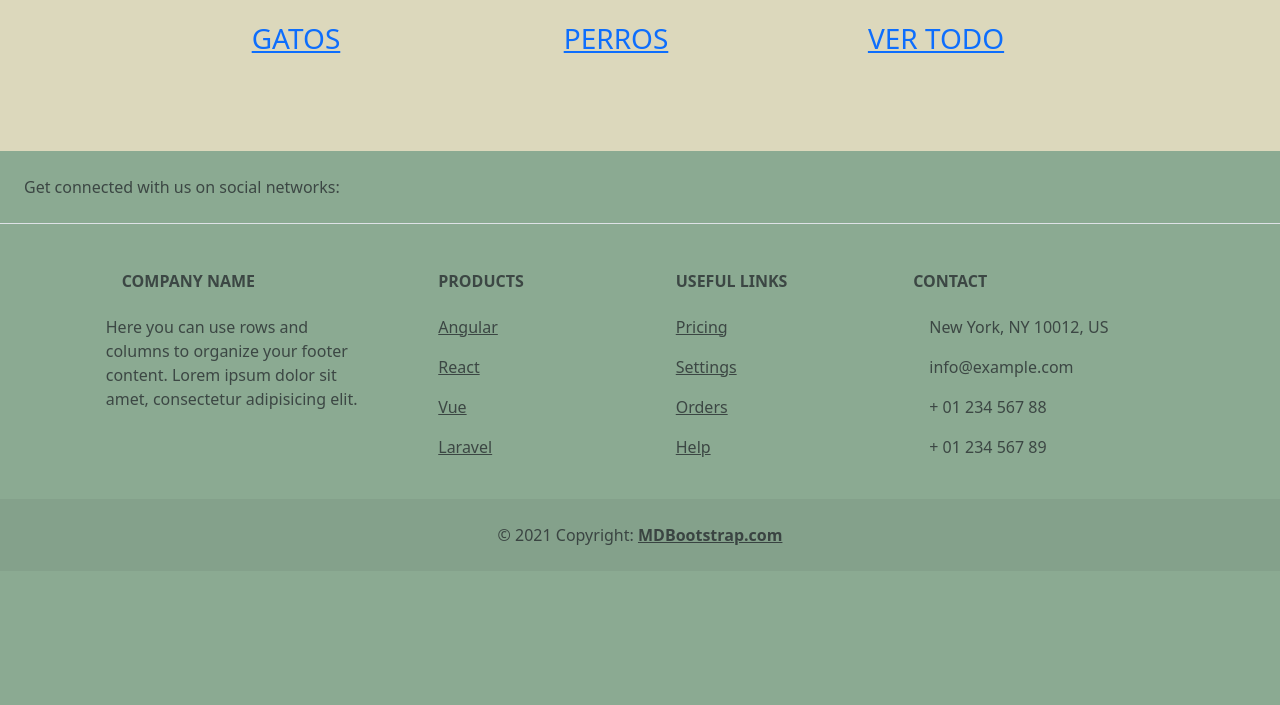
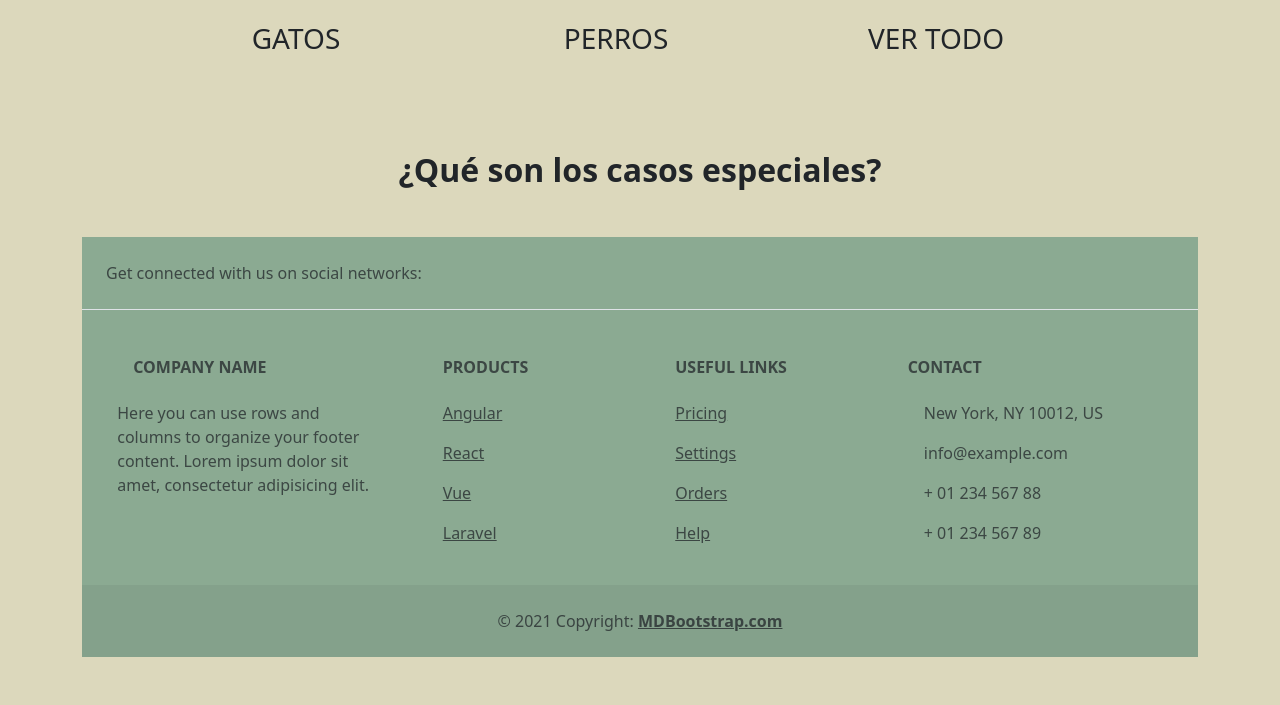
Before and after one commit to jbmc99/animalianza, a PHP site: page /adopciones.html in a window 1280 px wide. Shown: the part 387-1092 px from the top of the page. Before the commit the page ends 932 px from the top, so only its background shows below. Run offline with PHP 8.4, Linux system fonts and the light colour scheme.

Commit message:
kjdalksdj

```diff
--- a/frontend/usuario/adopciones.html
+++ b/frontend/usuario/adopciones.html
@@ -46,7 +46,7 @@
       <div class="card mr-3 mb-3 me-5 bg-transparent border-0" id="card1">
           <img src="../images/categoriagato.jpg" class="card-img-top img-fluid" alt="...">
           <div class="card-body">
-              <a href="pagina_de_gatos.html" class="btn btn-link">
+              <a href="pagina_de_gatos.html" class="btn btn-link text-dark text-decoration-none">
                   <h3>GATOS</h3>
               </a>
           </div>
@@ -55,7 +55,7 @@
       <div class="card mr-3 mb-3 me-5 bg-transparent border-0" id="card2">
           <img src="../images/categoriaperro.jpg" class="card-img-top img-fluid" alt="...">
           <div class="card-body">
-              <a href="pagina_de_perros.html" class="btn btn-link">
+              <a href="pagina_de_perros.html" class="btn btn-link text-dark text-decoration-none">
                   <h3>PERROS</h3>
               </a>
           </div>
@@ -64,7 +64,7 @@
       <div class="card mb-3 me-5 bg-transparent border-0" id="card3">
           <img src="../images/categoriaambos.jpg" class="card-img-top img-fluid" alt="...">
           <div class="card-body">
-              <a href="pagina_de_todo.html" class="btn btn-link">
+              <a href="pagina_de_todo.html" class="btn btn-link text-dark text-decoration-none">
                   <h3>VER TODO</h3>
               </a>
           </div>
@@ -73,6 +73,11 @@
 
     </div>
   </div>
+
+  <div class="container text-center mb-5">
+    <div class="col align-self-center mt-4 mb-5">
+      <h2><b>¿Qué son los casos especiales?</b></h2>
+    </div>
 
 
 
--- a/frontend/usuario/style.css
+++ b/frontend/usuario/style.css
@@ -53,3 +53,10 @@ body {
     height: 200px !important;
     object-fit: cover !important;
 }
+.card-body a {
+    transition: transform 0.3s ease-in-out;
+}
+
+.card-body a:hover {
+    transform: scale(1.1);
+}
```
